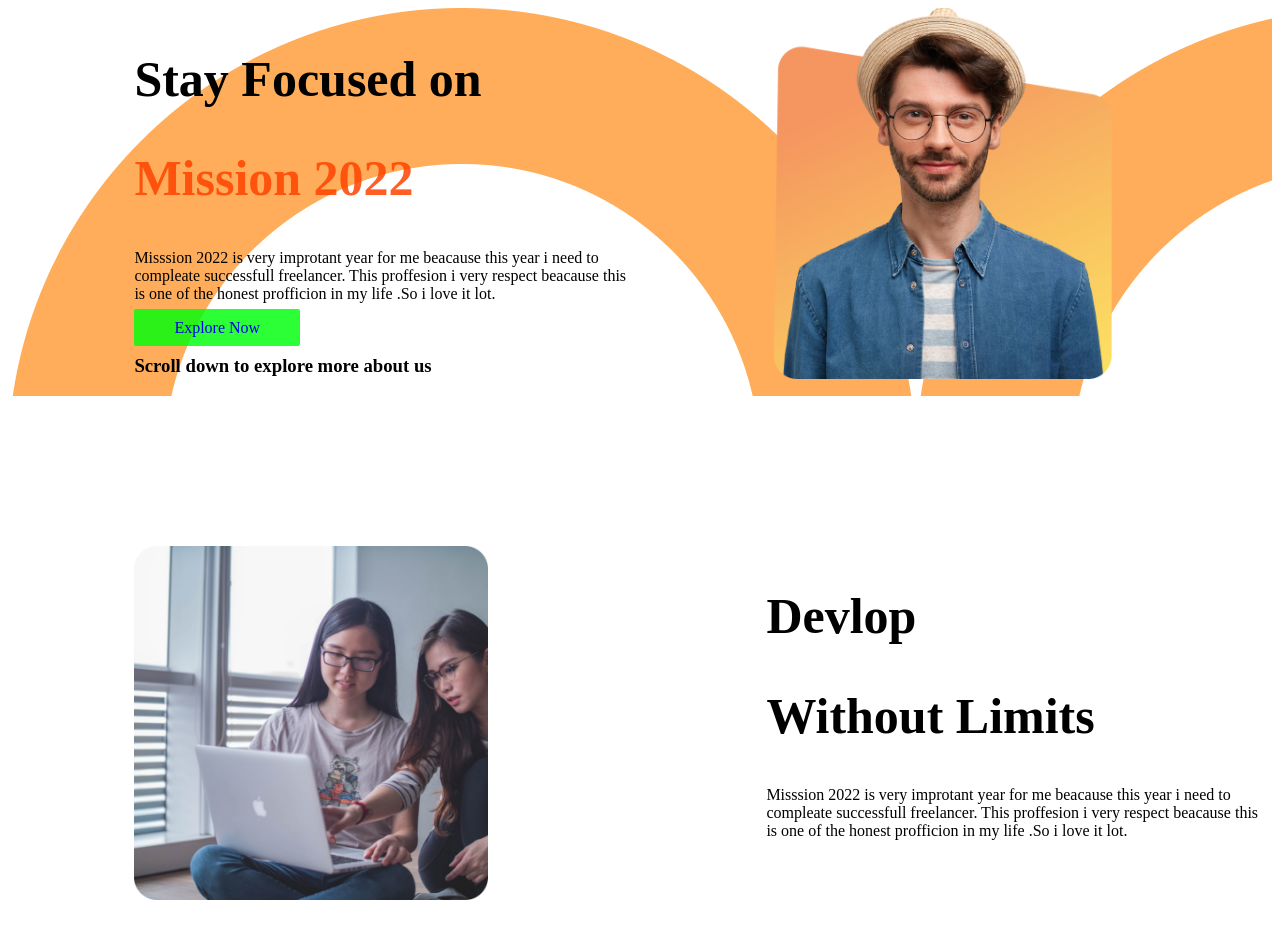
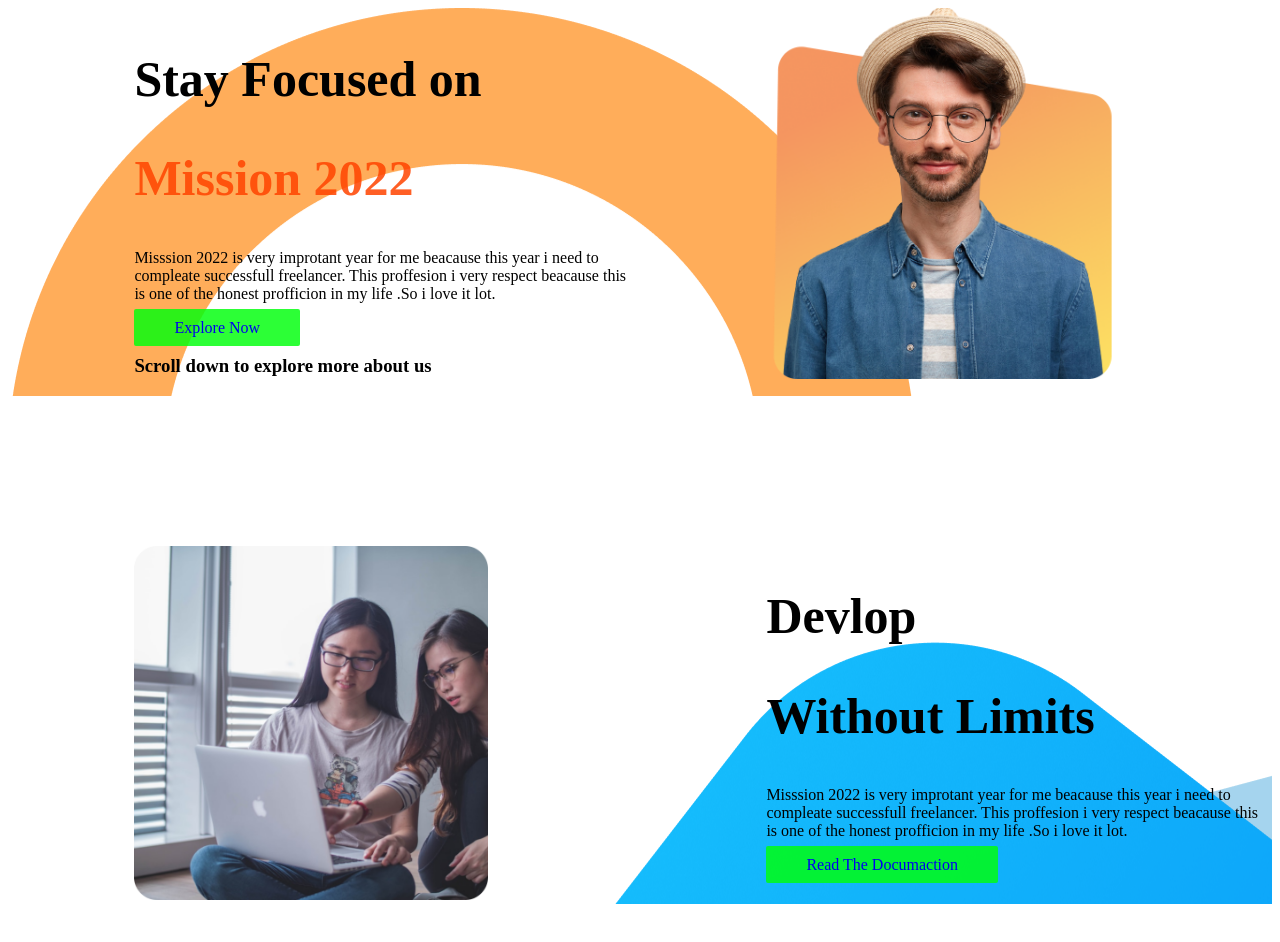
Before and after one commit to mdshovon420/Devloper-portfolio, a plain HTML site: page index.html in a window 1280 px wide. Drawn offline with Linux system fonts and the light colour scheme.

Commit message:
background repeat added

```diff
--- a/index.html
+++ b/index.html
@@ -29,6 +29,7 @@
         <h1>Devlop</h1>
         <h1>Without Limits</h1>
         <p>Misssion 2022 is very improtant year for me beacause this year i need to compleate successfull freelancer. This proffesion i very respect beacause this is one of the honest profficion in my life .So i love it lot.</p>
+        <a  class="link-button"target="_blank" href="https://www.linkedin.com/">Read The Documaction</a>
 
     </div>
 
--- a/style.css
+++ b/style.css
@@ -24,4 +24,8 @@ section{
 }
 .top-background{
     background-image: url(images/shape-1.png);
+    background-repeat: no-repeat;
 }
+.devlop{
+    background-image: url(images/shape-6.png);
+}
```
